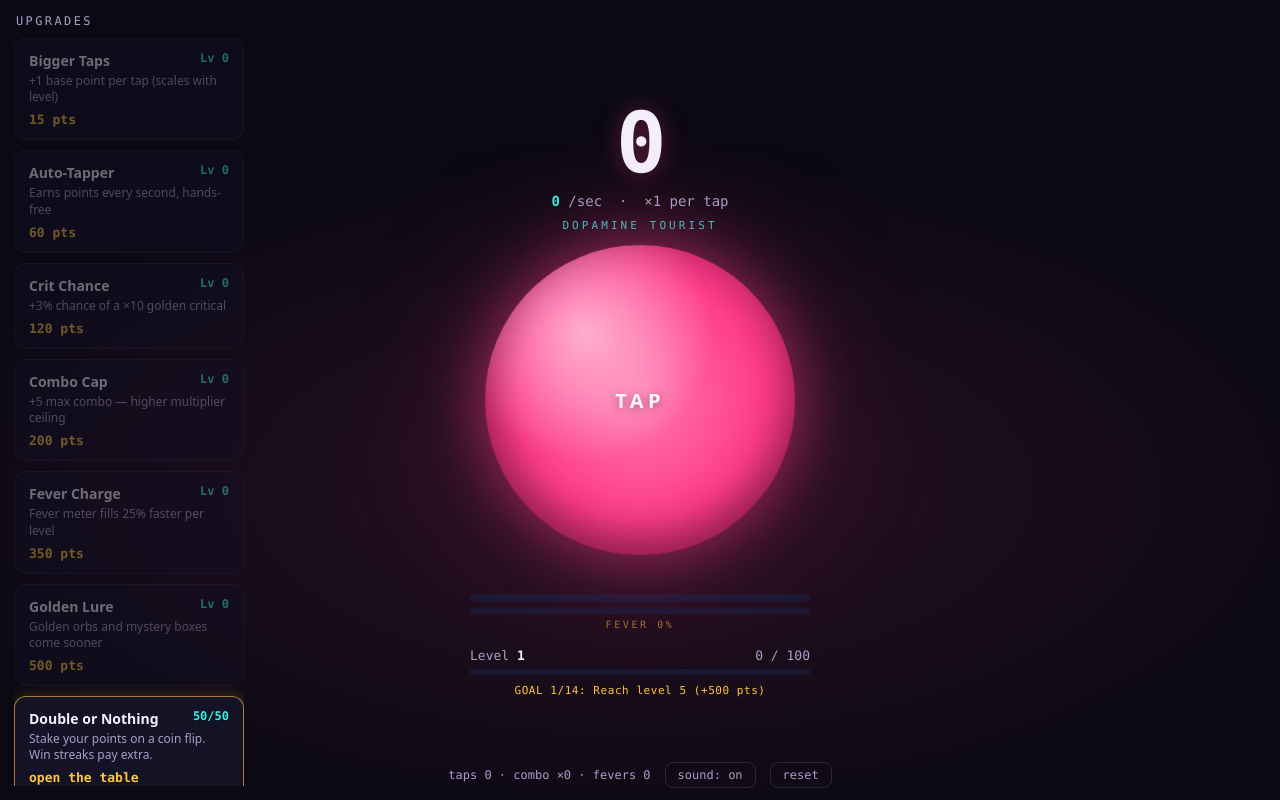
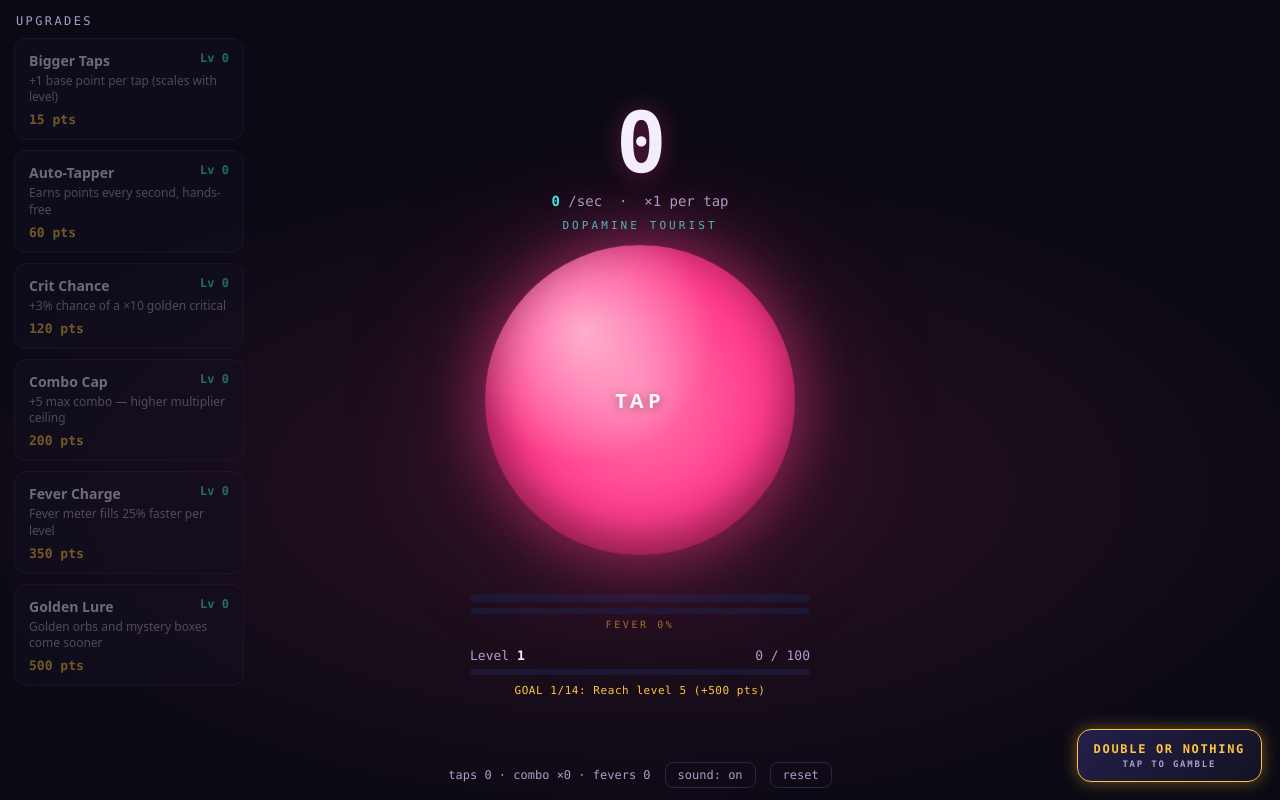
Before and after one commit to krwc/dopamine-machine, a plain HTML site: page index.html in a window 1280 px wide. Drawn offline with Linux system fonts and the light colour scheme.

Commit message:
Make gambling discoverable: dedicated pulsing button, visible shop scrollbar

```diff
--- a/index.html
+++ b/index.html
@@ -116,9 +116,10 @@
   #shop{
     position:fixed;left:14px;top:14px;bottom:14px;width:230px;z-index:3;
     display:flex;flex-direction:column;gap:10px;overflow-y:auto;
-    scrollbar-width:none;
+    scrollbar-width:thin;scrollbar-color:var(--line) transparent;
   }
-  #shop::-webkit-scrollbar{display:none}
+  #shop::-webkit-scrollbar{width:4px;height:4px}
+  #shop::-webkit-scrollbar-thumb{background:var(--line);border-radius:2px}
   #shopTitle{font-family:var(--mono);font-size:12px;letter-spacing:.2em;color:var(--quiet);text-transform:uppercase;padding-left:2px}
   .upg{
     background:var(--panel);border:1px solid var(--line);border-radius:12px;
@@ -236,8 +237,20 @@
   }
 
   /* ---------- double or nothing ---------- */
-  .upg.gam{border-color:rgba(255,198,61,.6);box-shadow:0 0 16px rgba(255,198,61,.2)}
-  .upg.gam .c{color:var(--gold)}
+  #gamFab{
+    position:fixed;right:18px;bottom:18px;z-index:6;
+    background:linear-gradient(135deg,#241f4a,var(--panel));
+    border:1px solid var(--gold);border-radius:14px;cursor:pointer;outline:none;
+    color:var(--gold);font-family:var(--mono);font-weight:700;font-size:12px;
+    letter-spacing:.14em;text-transform:uppercase;padding:12px 16px;text-align:center;
+    animation:gamPulse 1.6s ease-in-out infinite;
+  }
+  #gamFab small{display:block;color:var(--quiet);font-size:9px;letter-spacing:.2em;margin-top:3px}
+  #gamFab:hover,#gamFab:focus-visible{color:#fff;border-color:#fff}
+  @keyframes gamPulse{
+    0%,100%{box-shadow:0 0 14px rgba(255,198,61,.35)}
+    50%{box-shadow:0 0 30px rgba(255,198,61,.75)}
+  }
   #gamOver{position:fixed;inset:0;background:rgba(5,4,12,.78);z-index:9;display:none;
     align-items:center;justify-content:center}
   #gamOver.on{display:flex}
@@ -316,6 +329,7 @@
     #perSec{margin-top:4px;font-size:12px}
     #rank{margin-top:4px;font-size:10px}
     #feverTag{margin-top:3px}
+    #gamFab{right:10px;bottom:184px;padding:10px 12px;font-size:11px}
   }
   @media (prefers-reduced-motion:reduce){
     #orb,body.fever #orb{animation:none}
@@ -369,6 +383,8 @@
 <div id="flash"></div>
 <div id="redFlash"></div>
 <div id="lvlBanner"></div>
+
+<button id="gamFab">Double or Nothing<small>tap to gamble</small></button>
 
 <div id="gamOver">
   <div id="gamCard">
@@ -868,11 +884,6 @@ box.addEventListener("pointerdown", e => {
 });
 
 /* ============ double or nothing ============ */
-const gamBtnCard = document.createElement("button");
-gamBtnCard.className = "upg gam";
-gamBtnCard.innerHTML = '<div class="n"><span>Double or Nothing</span><span class="lv">50/50</span></div>' +
-  '<div class="d">Stake your points on a coin flip. Win streaks pay extra.</div><div class="c">open the table</div>';
-shopEl.appendChild(gamBtnCard);
 let gStreak = 0, spinning = false, spinI = null;
 const gamOver = $("gamOver");
 function gamPaint() {
@@ -881,7 +892,7 @@ function gamPaint() {
     (gStreak > 0 ? "  (next win pays +" + (25 * gStreak) + "% extra)" : "");
   [["gam25", .25], ["gam50", .5], ["gam100", 1]].forEach(([id]) => $(id).disabled = spinning || S.points < 20);
 }
-gamBtnCard.addEventListener("click", () => { $("gamRes").textContent = ""; gamPaint(); gamOver.classList.add("on"); });
+$("gamFab").addEventListener("click", () => { $("gamRes").textContent = ""; gamPaint(); gamOver.classList.add("on"); });
 function gamClose() { if (!spinning) gamOver.classList.remove("on"); }
 $("gamClose").addEventListener("click", gamClose);
 gamOver.addEventListener("pointerdown", e => { if (e.target === gamOver) gamClose(); });
```
